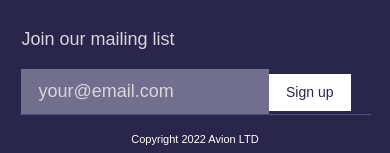
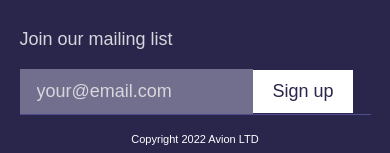
Before and after one commit to SuhaibGit/E-Commerce, a Next.js app: page / in a window 390 px wide. Shown: the part 5435-5588 px from the top of the page. Built offline with nearby package versions, Linux system fonts and the light colour scheme.

Commit message:
Responsive updated3

```diff
--- a/src/app/components/footer.tsx
+++ b/src/app/components/footer.tsx
@@ -44,9 +44,9 @@ const Footer = () => {
                 <input
                     type="email"
                     placeholder="your@email.com"
-                    className="w-[75%] flex-grow px-4 py-2 border border-greyhome  placeholder-[#d7d6dd] bg-greyhome"
+                    className="w-[70%] md:w-[75%] flex-grow px-4 py-2 border border-greyhome  placeholder-[#d7d6dd] bg-greyhome"
                 />
-                <button className="w-[25%] px-2 py-2 bg-white text-primaryblue font-medium text-[14px] md:text-[17px] ">
+                <button className="w-[30%] md:w-[25%] px-2 py-2 bg-white text-primaryblue font-medium ">
                 Sign up
                 </button>
             </div>
```
